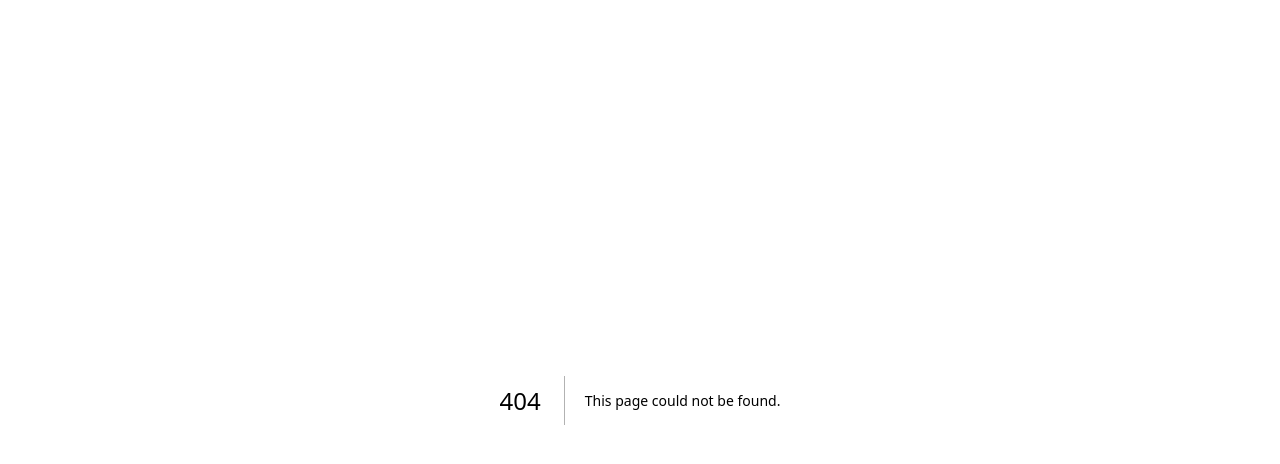
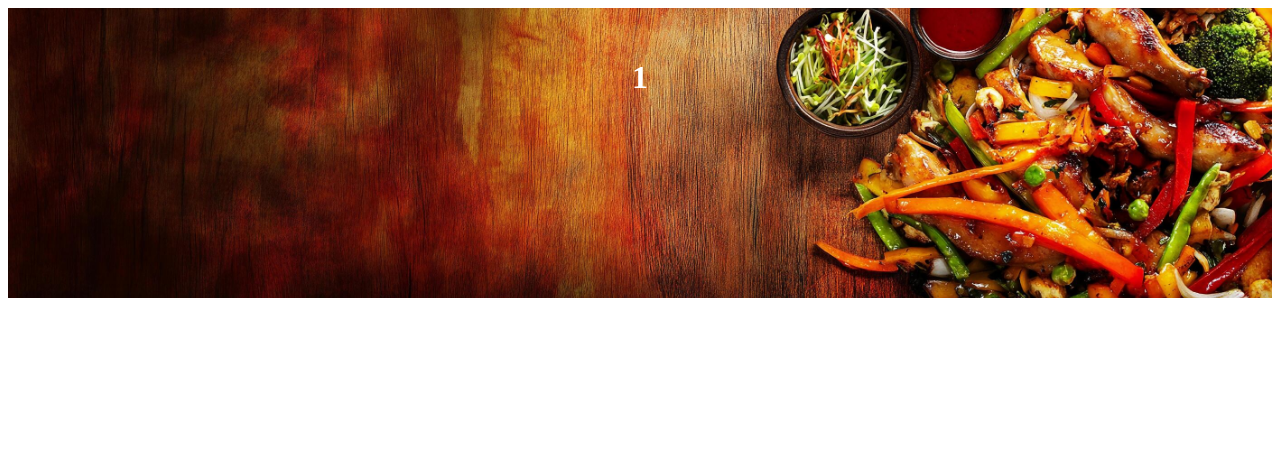
Before and after one commit to ratulrh04/Food-Delivery-Web-App, a Next.js app: page /explore/1 in a window 1280 px wide. Before the commit this address had no page. Shown: the top 464 px of the page. Built offline with nearby package versions, Linux system fonts and the light colour scheme.

Commit message:
Click restuarant name with dynamic router

```diff
--- /dev/null
+++ b/src/app/api/customer/route.js
@@ -0,0 +1,43 @@
+import { connectionString } from "@/app/library/db"
+import { restuarantSchema } from "@/app/library/restuarantModel";
+import mongoose from "mongoose"
+import { NextResponse } from "next/server";
+
+export async function GET(request) {
+
+    let queryParams = request.nextUrl.searchParams;
+
+    let filter = {};
+
+    // Search by location
+    if(queryParams.get("location")){
+
+        let city = queryParams.get("location");
+
+        filter.city = {
+            $regex:new RegExp(city,"i")
+        }
+    }
+
+    // Search by restaurant name
+    if(queryParams.get("restaurant")){
+
+        let name = queryParams.get("restaurant");
+
+        filter.name = {
+            $regex:new RegExp(name,"i")
+        }
+    }
+
+    await mongoose.connect(connectionString,{
+        useNewUrlParser:true
+    });
+
+    let result = await restuarantSchema.find(filter);
+
+    return NextResponse.json({
+        success:true,
+        result
+    });
+
+}
--- /dev/null
+++ b/src/app/explore/[name]/page.js
@@ -0,0 +1,12 @@
+const Page = async ({ params }) => {
+
+    const data = await params;
+
+    return (
+        <div className="restuarant-page-banner">
+            <h1>{decodeURIComponent(data.name)}</h1>
+        </div>
+    );
+};
+
+export default Page;
--- a/src/app/globals.css
+++ b/src/app/globals.css
@@ -80,7 +80,7 @@ table, td, button{
 
 
 /* Main Page Css start here */
- .main-page-banner{
+ .main-page-banner, .restuarant-page-banner{
     background-image: url('/assets/banner-image.jpg');
     background-repeat: no-repeat;
     background-position: center;
@@ -112,3 +112,57 @@ table, td, button{
  }
 
 /* Main Page Css end here */
+
+/* loaction list Css start Here */
+.location-list{
+    color: black;
+    list-style-type: none;
+    text-align: left;
+    position: absolute;
+    background-color: #fff;
+    padding: 0;
+    margin: 0;
+    margin-left:-5px ;
+    border: 1px solid #ccc;
+}
+.location-list li{
+    width: 100px;
+    padding: 5px;
+    border-bottom: 1px solid #ccc;
+    cursor: pointer;
+}
+/* loaction list Css End Here */
+
+/* restuarant cards css start here */
+   .restuarant-list-container{
+     display: flex;
+     flex-direction: row;
+     flex-wrap: wrap;
+     margin-top: 40px;
+     margin-bottom: 50px;
+   }
+   .restuarnt-wrapper{
+    width: 45%;
+    background-color: orange;
+    margin: 10px;
+    padding: 10px;
+    border: 1px solid aaa;
+    border-radius: 5px;
+    cursor: pointer;
+   }
+   .restuarnt-wrapper .heading-wrapper , .restuarnt-wrapper .address-wrapper {
+     padding-left: 15px;
+     display: flex;
+     justify-content: flex-start;
+   }
+   .restuarnt-wrapper h5{
+    margin-left: 15px;
+   }
+   .restuarnt-wrapper address{
+    margin-left: 5px;
+   }
+   .restuarant-page-banner h1{
+    font-family:60px;
+   }
+
+/* restuarant cards css end here */
```
Also changed, not shown: src/app/page.js (+114 -0 lines).
